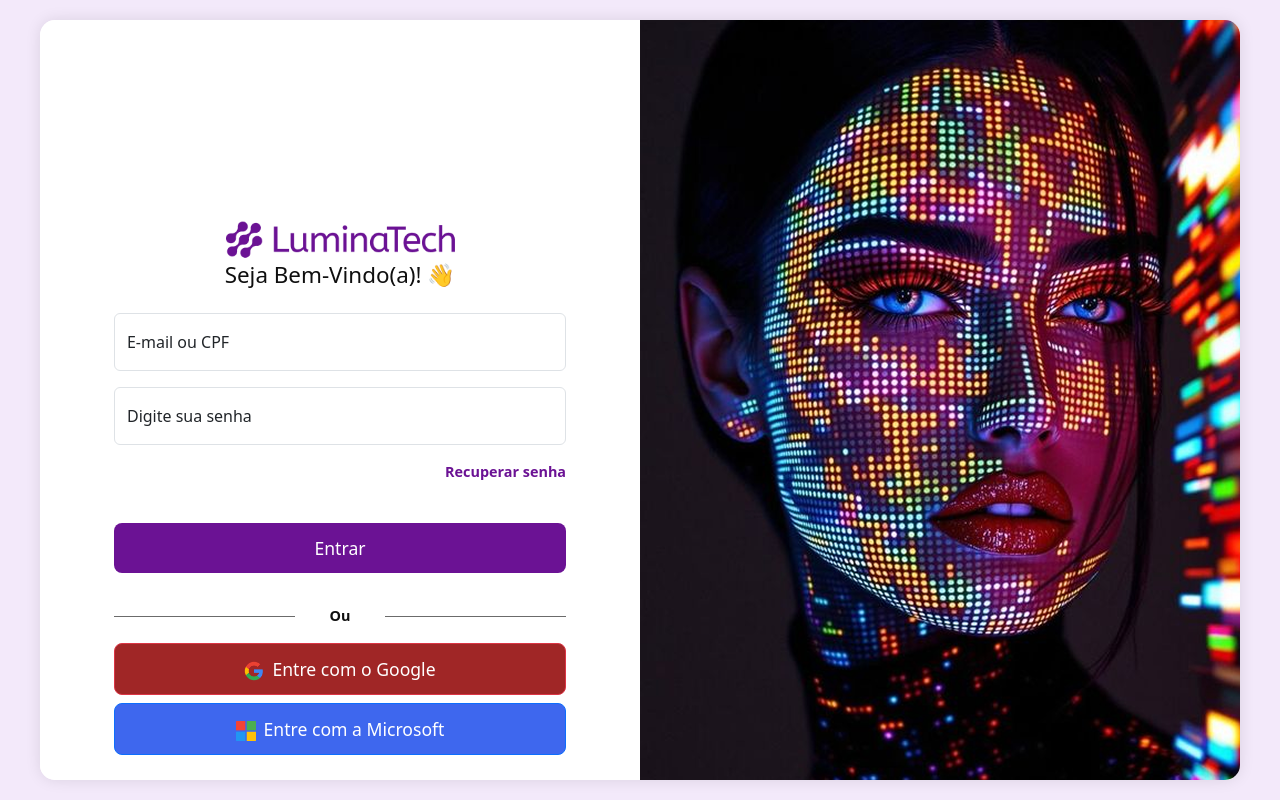
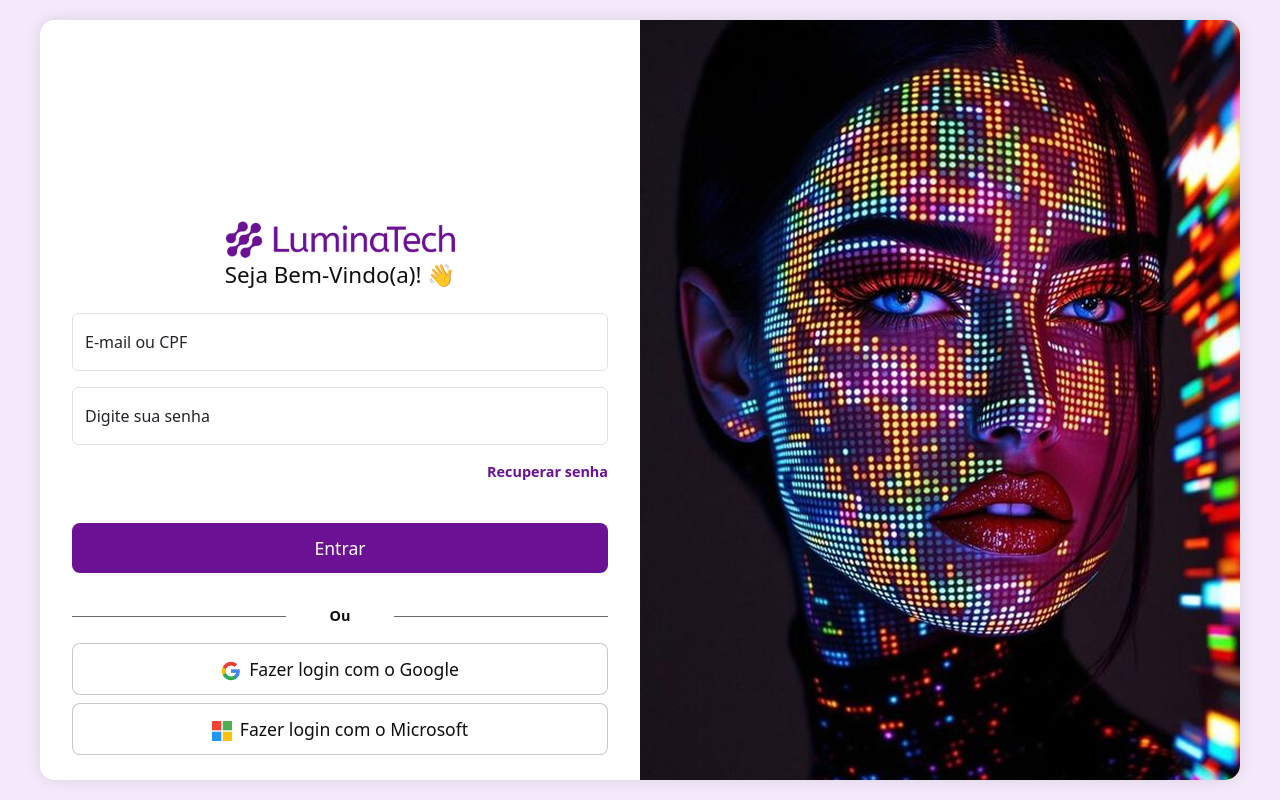
Before and after one commit to paulavictoria/luminatech-ponto, a React (Vite) app in the folder luminatech-ponto/luminatechReact/: page / in a window 1280 px wide. Built offline with nearby package versions, Linux system fonts and the light colour scheme.

Commit message:
1817 changes

```diff
--- a/luminatech-ponto/luminatechReact/src/pages/LoginPage/LoginPage.jsx
+++ b/luminatech-ponto/luminatechReact/src/pages/LoginPage/LoginPage.jsx
@@ -83,11 +83,11 @@ function LoginPage() {
               <div className={`divider my-3 ${styles.divider}`}>Ou</div>
               <button id="btn-google" type="button" className={`btn btn-outline-danger w-100 mb-2 ${styles.btnGoogle}`}>
                 <img src={logoGoogle} alt="Google Logo" className={`btn-logo me-2 ${styles.btnLogo}`} />
-                Entre com o Google
+                Fazer login com o Google
               </button>
               <button id="btn-microsoft" type="button" className={`btn btn-outline-primary w-100 ${styles.btnMicrosoft}`}>
                 <img src={logoMicrosoft} alt="Microsoft Logo" className={`btn-logo me-2 ${styles.btnLogo}`} />
-                Entre com a Microsoft
+                Fazer login com o Microsoft
               </button>
             </form>
             <p id="p-conta" className={`mt-4 ${styles.pConta}`}>
--- a/luminatech-ponto/luminatechReact/src/pages/LoginPage/LoginPage.module.css
+++ b/luminatech-ponto/luminatechReact/src/pages/LoginPage/LoginPage.module.css
@@ -7,15 +7,12 @@
     --secondary-color-hover: #9b3bc7f3;
     --text-color: #0F0F0F;
     --stroker: #a0a0a0;
-    --btn-google: rgb(160, 38, 38);
-    --btn-microsoft: rgb(62, 103, 238);
-    --btn-google-hover: rgba(175, 46, 46, 0.904);
-    --btn-microsoft-hover: rgba(73, 112, 238, 0.925);
-    --hover-roxo: #e09eff96;
+    --border-btns: #c0bfbfd7;
+    --hover-roxo: #edc6ff96;
     --corBranca: #FFFFFF;
     --background-soft-purple: #f3e9fa;
     --form-bg-color: #ffffff;
-    --border-radius-sm: 8px;
+    --border-radius-sm: 5px;
     --padding-input: 0.9rem 0.75rem;
 }
 
@@ -174,29 +171,32 @@
 .btnGoogle,
 .btnMicrosoft {
     border-radius: var(--border-radius-sm) !important;
+    border-color: var(--border-btns) !important;
     padding: 12px !important;
     width: 100% !important;
     font-size: var(--font-size-btn) !important;
     font-weight: 500 !important;
     margin-bottom: 1rem !important;
+    background-color: var(--corBranca) !important;
+     color: var(--text-color) !important;
 }
 
-.btnGoogle {
-    background-color: var(--btn-google) !important;
-    color: var(--corBranca) !important;
+.btn-google {
+    background-color: var(--btn-google-color) !important;
+    color: var(--text-color) !important;
 }
 
 .btnGoogle:hover {
-    background-color: var(--btn-google-hover) !important;
+    background-color: var(--hover-roxo) !important;
 }
 
-.btnMicrosoft {
-    background-color: var(--btn-microsoft) !important;
-    color: var(--corBranca) !important;
+.btn-microsoft {
+    background-color: var(--btn-microsoft-color) !important;
+    color: var(--text-color) !important;
 }
 
 .btnMicrosoft:hover {
-    background-color: var(--btn-microsoft-hover) !important;
+    background-color: var(--hover-roxo) !important;
 }
 
 .btnLogo {
--- a/luminatech-ponto/luminatechReact/src/pages/RegisterPage/RegisterPage.jsx
+++ b/luminatech-ponto/luminatechReact/src/pages/RegisterPage/RegisterPage.jsx
@@ -113,11 +113,11 @@ function RegisterPage() { // Nome do componente consistente com o arquivo
                 Cadastrar {/* Texto do botão para registro */}
               </button>
               <div className={`divider my-3 ${styles.divider}`}>Ou</div>
-              <button id="btn-google" type="button" className={`btn btn-outline-danger w-100 mb-2 ${styles.btnGoogle}`}>
+              <button id="btn-google" type="button" className={`btn btn-outline-danger w-100 mb-2 invisible ${styles.btnGoogle}`}>
                 <img src={logoGoogle} alt="Google Logo" className={`btn-logo me-2 ${styles.btnLogo}`} />
                 Cadastrar com o Google {/* Texto mais apropriado */}
               </button>
-              <button id="btn-microsoft" type="button" className={`btn btn-outline-primary w-100 ${styles.btnMicrosoft}`}>
+              <button id="btn-microsoft" type="button" className={`btn btn-outline-primary w-100 invisible ${styles.btnMicrosoft}`}>
                 <img src={logoMicrosoft} alt="Microsoft Logo" className={`btn-logo me-2 ${styles.btnLogo}`} />
                 Cadastrar com a Microsoft {/* Texto mais apropriado */}
               </button>
@@ -127,13 +127,14 @@ function RegisterPage() { // Nome do componente consistente com o arquivo
               <Link to="/" id="btn-entrar-agora" className={styles.btnCadastrar}> {/* Link para a página de login */}
                 Faça login
               </Link>
+                 <p className={styles.copyright}>© 2025 TODOS OS DIREITOS RESERVADOS</p>
             </p>
-            <p className={styles.copyright}>© 2025 TODOS OS DIREITOS RESERVADOS</p>
+            <p invisible className={styles.copyright}>© 2025 TODOS OS DIREITOS RESERVADOS</p>
           </div>
         </div>
         {/* Coluna da Direita (Imagem) */}
         <div className="col-md-6 d-flex justify-content-center align-items-center">
-          <div id="container-right" className={`login-image ${styles.containerRight}`}>
+          <div id="containerRight" className={`login-image ${styles.containerRight}`}>
             <img src={artLateral1} alt="Imagem de Registro" className={`${styles.loginImage}`} /> {/* Alt text adequado */}
           </div>
         </div>
--- a/luminatech-ponto/luminatechReact/src/pages/RegisterPage/RegisterPage.module.css
+++ b/luminatech-ponto/luminatechReact/src/pages/RegisterPage/RegisterPage.module.css
@@ -47,6 +47,7 @@
     background-color: var(--form-bg-color);
     width: 100%;
     height: 100%;
+
     display: flex;
     justify-content: center;
     align-items: center;
@@ -224,7 +225,8 @@
 }
 
 .copyright {
+    font-weight: lighter;
     color: var(--text-color);
     font-size: 0.8rem;
-    margin-top: 2rem;
+    margin-top: 5rem;
 }
```
